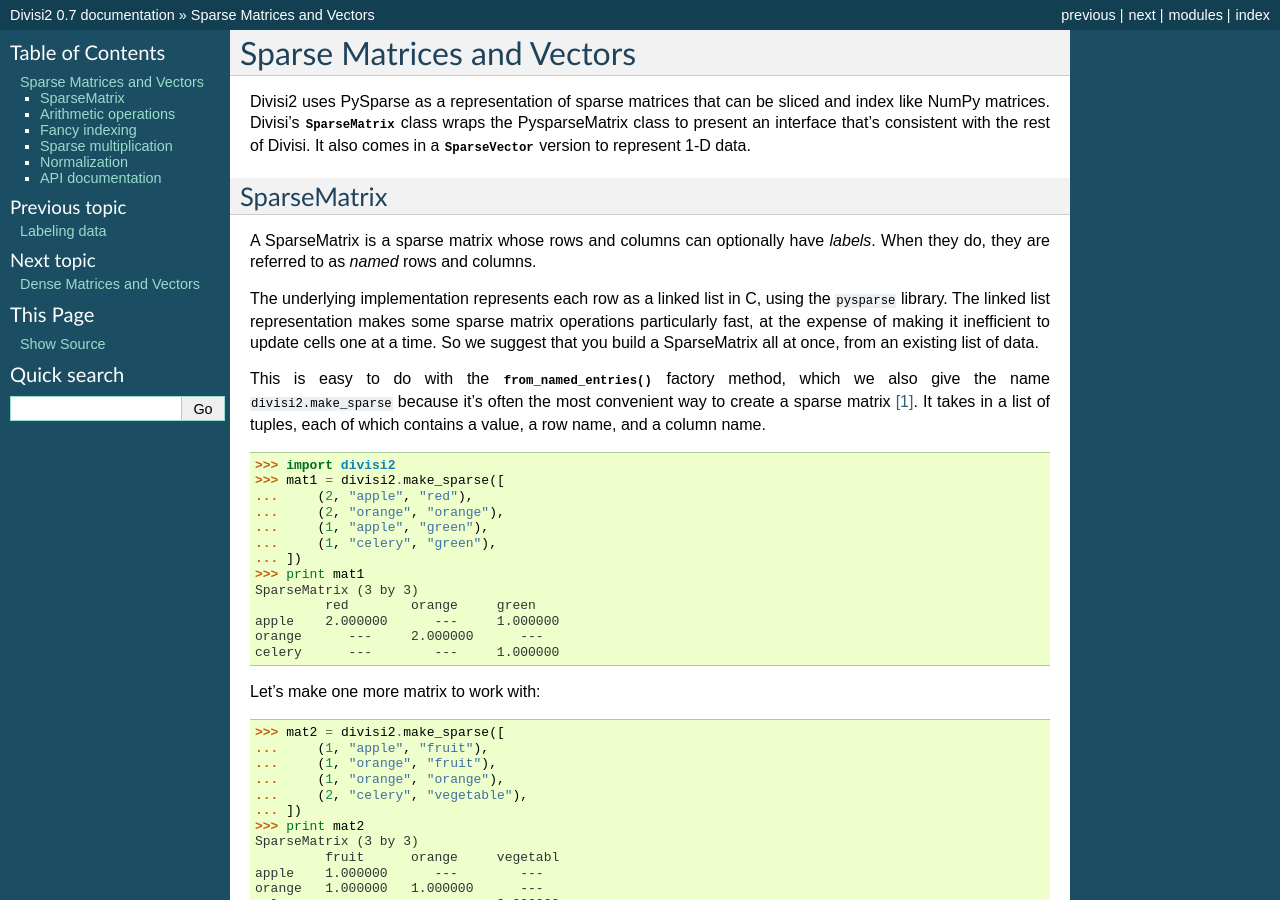
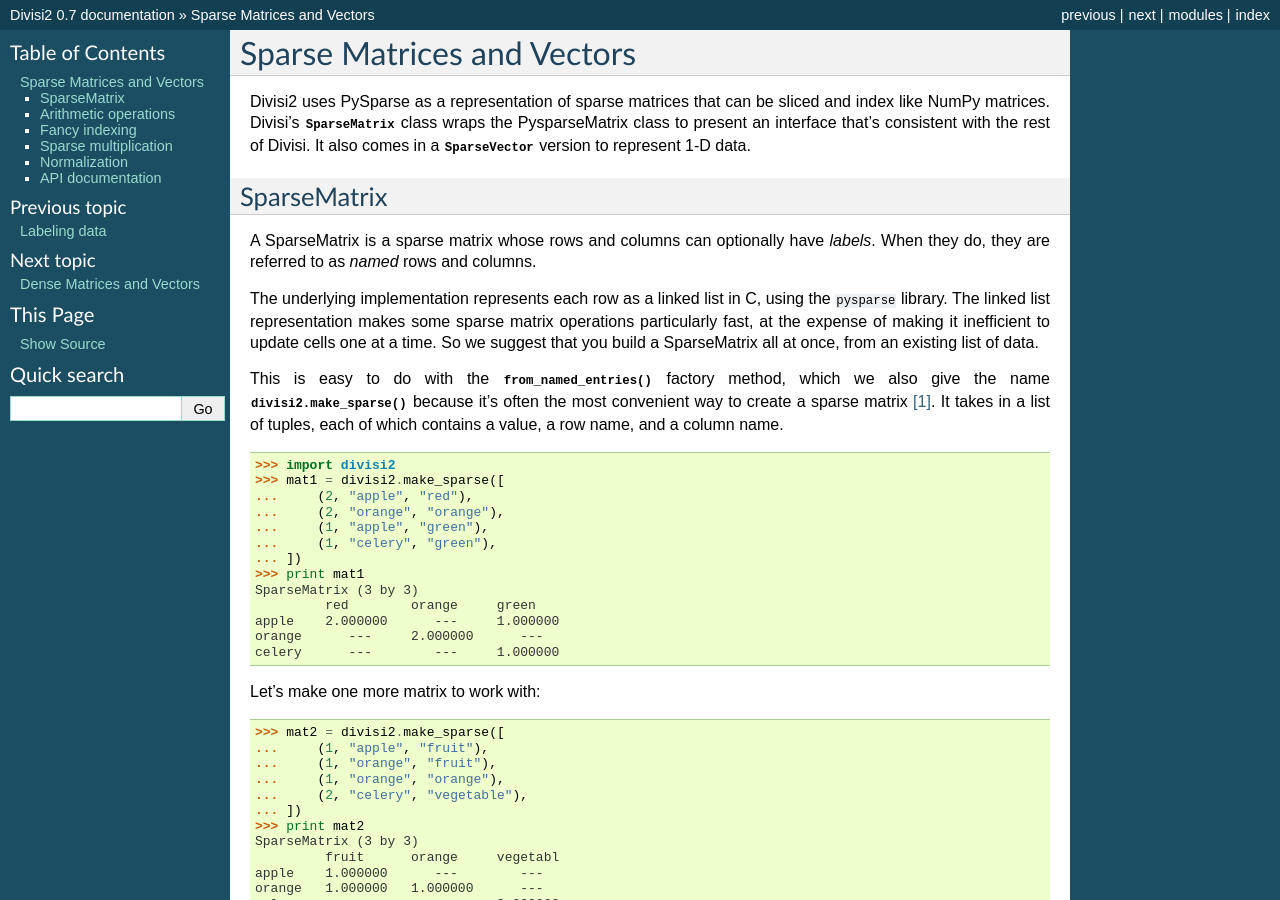
Before and after one commit to commonsense/divisi2, a Sphinx documentation site: the page built from doc/sparse.rst, in a window 1280 px wide and 900 px high. Built offline with Sphinx 7.4.7, drawn with Linux system fonts in a browser that asks for light colours; part of the change alters nothing that is shown.

```diff
--- a/doc/sparse.rst
+++ b/doc/sparse.rst
@@ -37,10 +37,11 @@ sparse matrix operations particularly fast, at the expense of making it
 inefficient to update cells one at a time. So we suggest that you build a
 SparseMatrix all at once, from an existing list of data.
 
-This is easy to do with the :meth:`from_named_entries` factory method,
-which we also give the name `divisi2.make_sparse` because it's often
-the most convenient way to create a sparse matrix [#lists]_.  It takes
-in a list of tuples, each of which contains a value, a row name, and a
+This is easy to do with the
+:py:meth:`~SparseMatrix.from_named_entries` factory method, which we
+also give the name :py:func:`divisi2.make_sparse` because it's often the most
+convenient way to create a sparse matrix [#lists]_.  It takes in a
+list of tuples, each of which contains a value, a row name, and a
 column name.
 
 .. doctest::
```
